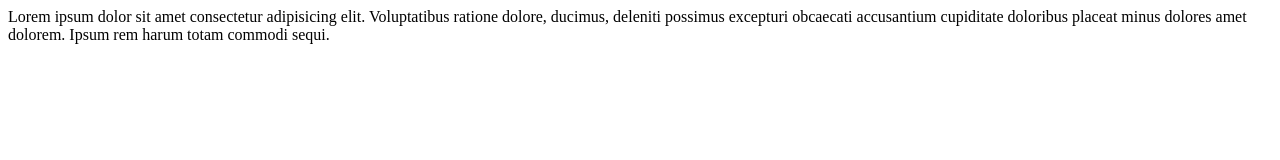
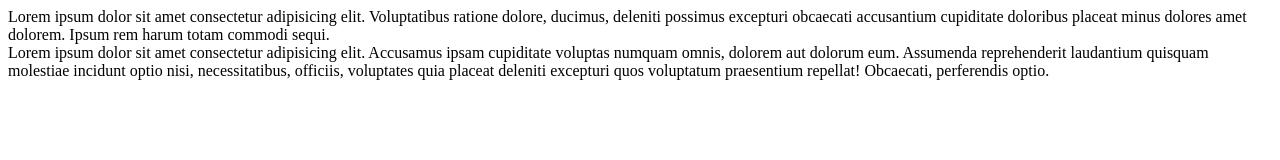
Before and after one commit to md-pervej/git-gub-3, a plain HTML site: page index.html in a window 1280 px wide. Drawn offline with Linux system fonts and the light colour scheme.

Commit message:
main done

```diff
--- a/index.html
+++ b/index.html
@@ -10,5 +10,8 @@
     <header>
         Lorem ipsum dolor sit amet consectetur adipisicing elit. Voluptatibus ratione dolore, ducimus, deleniti possimus excepturi obcaecati accusantium cupiditate doloribus placeat minus dolores amet dolorem. Ipsum rem harum totam commodi sequi.
     </header>
+    <main>
+        Lorem ipsum dolor sit amet consectetur adipisicing elit. Accusamus ipsam cupiditate voluptas numquam omnis, dolorem aut dolorum eum. Assumenda reprehenderit laudantium quisquam molestiae incidunt optio nisi, necessitatibus, officiis, voluptates quia placeat deleniti excepturi quos voluptatum praesentium repellat! Obcaecati, perferendis optio.
+    </main>
 </body>
 </html>
```
